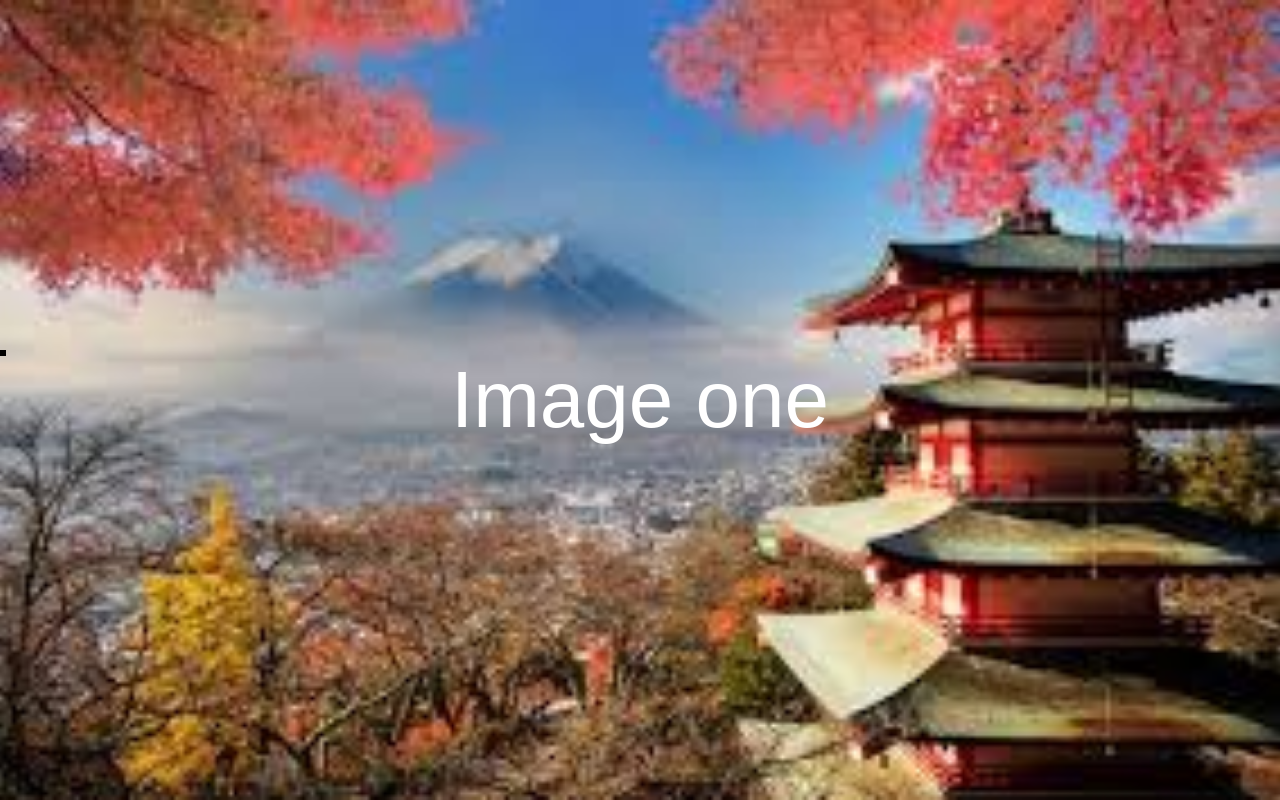
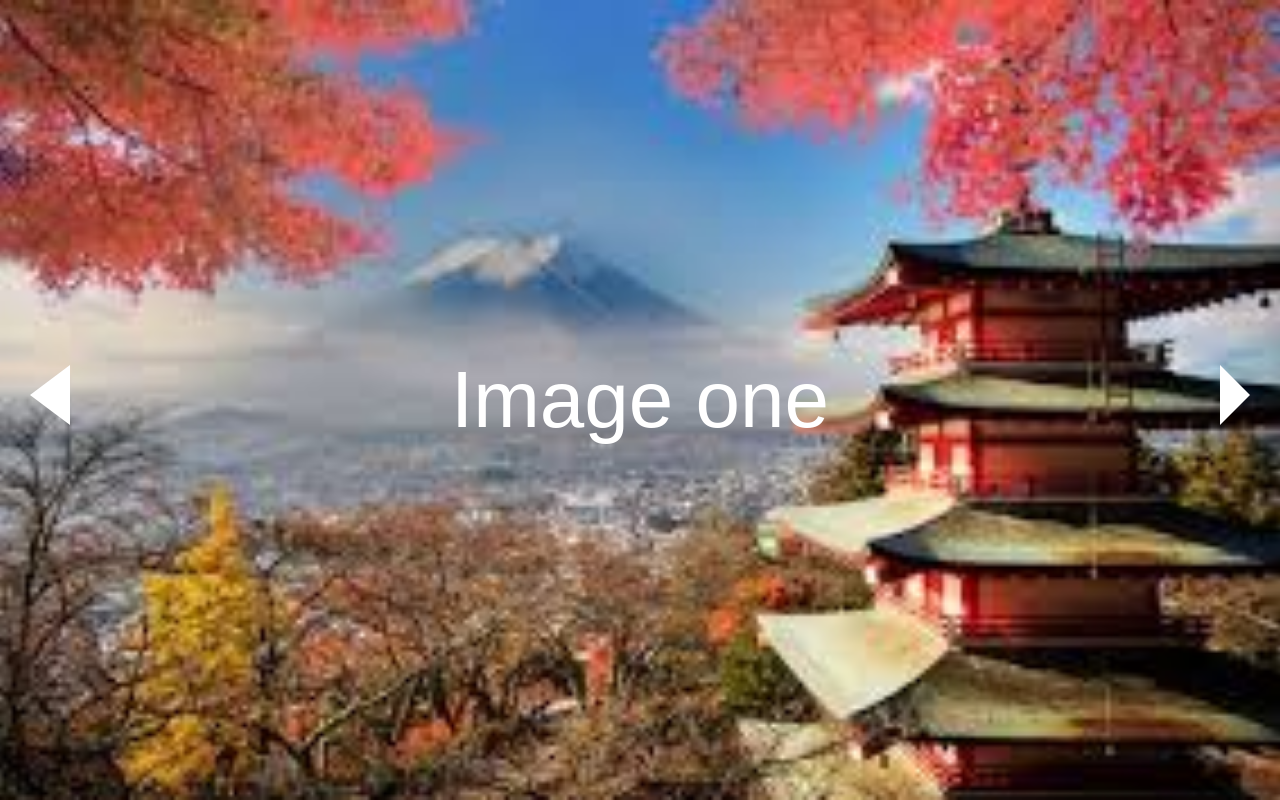
Before and after one commit to HabibAroua/image_slide, a plain HTML site: page screenImage.html in a window 1280 px wide. Drawn offline with Linux system fonts and the light colour scheme.

Commit message:
create the sense

```diff
--- a/css/style2.css
+++ b/css/style2.css
@@ -55,8 +55,24 @@ body , #slider , .wrap , .slide-content
 	cursor: pointer;
 	position: absolute;
 	top: 50%;
-	margin-top: -50px;
+	margin-top: -35px;
 	width: 0;
 	height: 0;
 	border-style: solid;
 }
+
+#arrow-left
+{
+	border-width: 30px 40px 30px 0 ;
+	border-color: transparent #fff transparent transparent ;
+	left: 0;
+	margin-left: 30px;
+}
+
+#arrow-right
+{
+	border-width: 30px  0 30px 30px  ;
+	border-color: transparent transparent transparent #fff ;
+	right: 0;
+	margin-right: 30px;
+}
```
